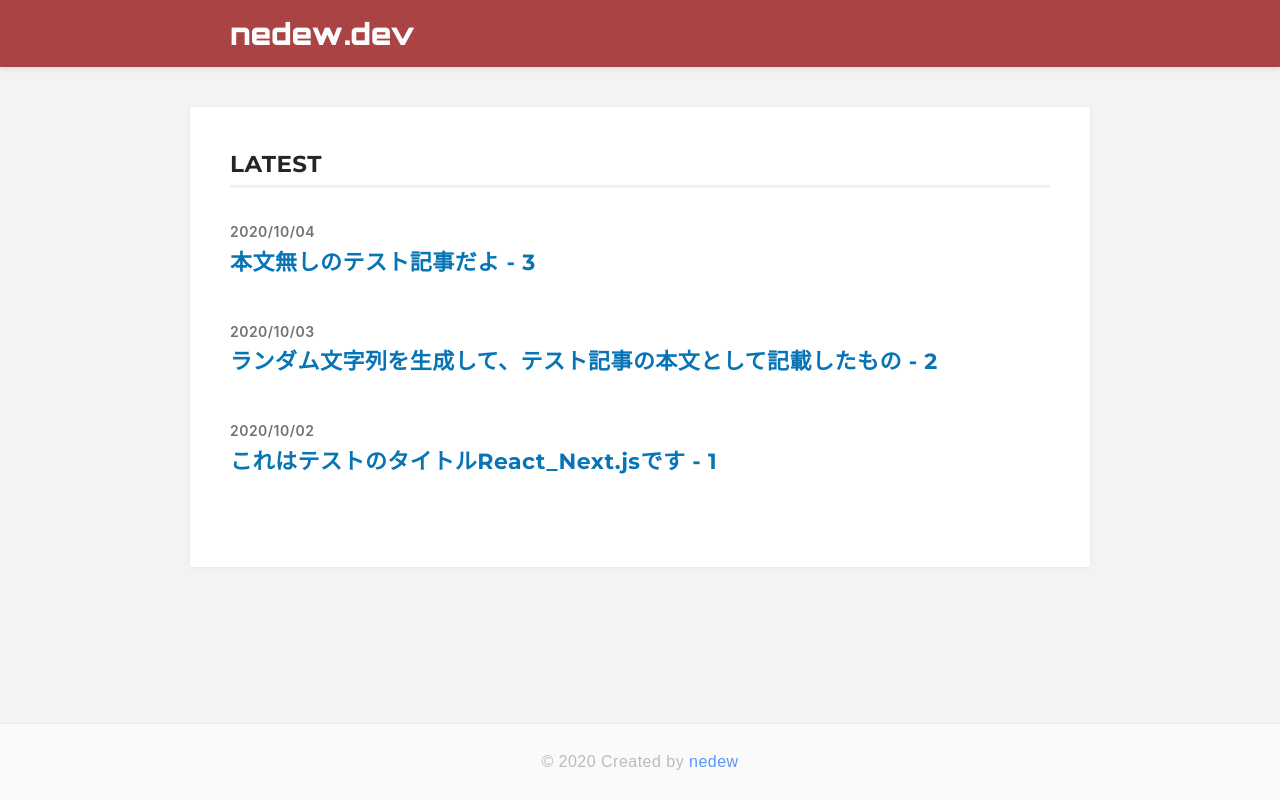
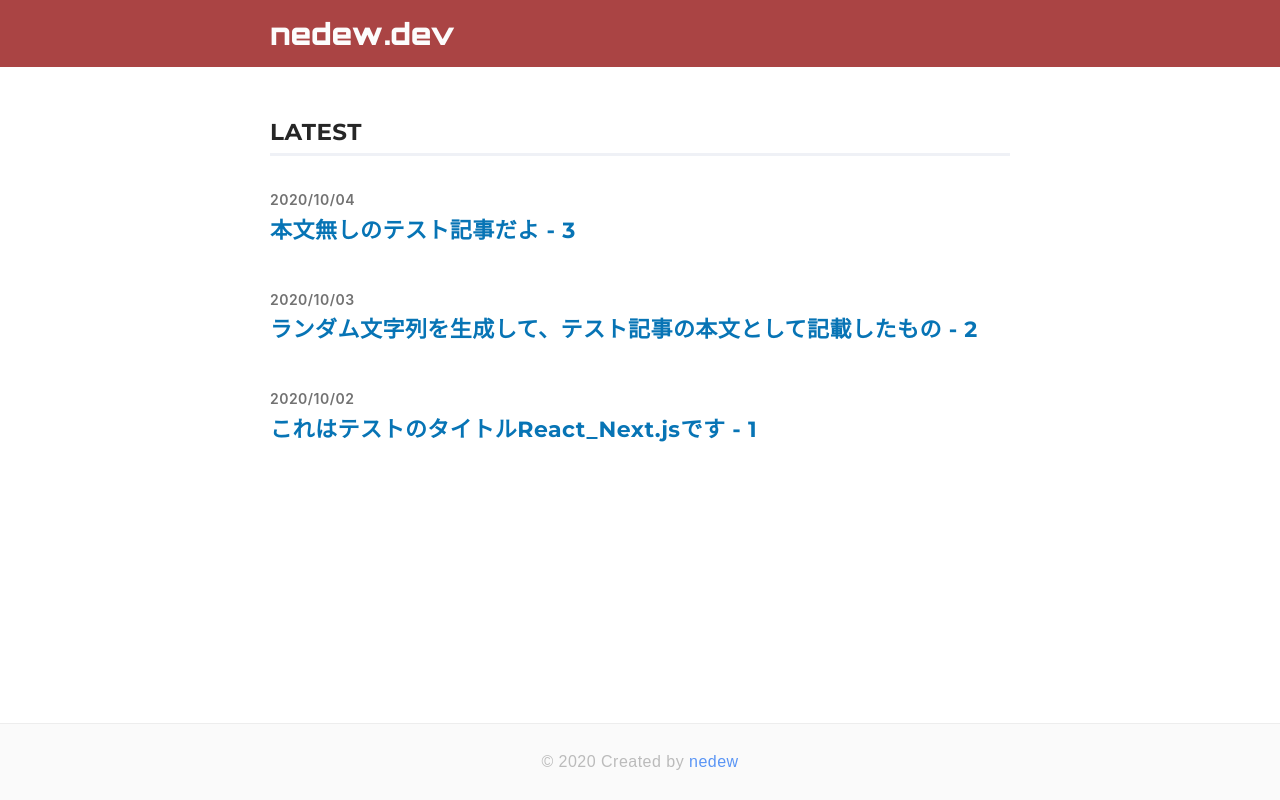
Before and after one commit to nedew/blog, a Next.js app: page / in a window 1280 px wide. Built offline with nearby package versions, Linux system fonts and the light colour scheme.

Commit message:
CSS変更

```diff
--- a/components/styles/header.module.scss
+++ b/components/styles/header.module.scss
@@ -7,7 +7,7 @@
   background-color: #fcfcfc;
   background-color: #AA4444;
   padding: 0.7rem 0;
-  box-shadow: 0 2.2px 4px 0 rgba(0,0,0,0.1);
+  // box-shadow: 0 2.2px 4px 0 rgba(0,0,0,0.1);
   @media screen and (max-width: $breakPoint) {
     padding: 0.5rem 0;
   }
--- a/components/styles/layout.module.scss
+++ b/components/styles/layout.module.scss
@@ -1,15 +1,15 @@
 @import "../../styles/_config.scss";
 
 .main {
-  background-color: #fff;
+  // background-color: $bgColorMain;
   box-sizing: border-box;
-  box-shadow: 0 0.7px 4px 0 rgba(0, 0, 0, 0.05);
+  // box-shadow: 0 0.7px 4px 0 rgba(0, 0, 0, 0.05);
   max-width: $maxWidth;
   width: 100%;
   margin-right: auto;
   margin-left: auto;
-  margin-top: 2.5rem;
-  margin-bottom: 2.5rem;
+  margin-top: $wideMarginTop;
+  margin-bottom: $wideMarginButtom;
   // border-radius: 23px;
   border-radius: 1px;
 
--- a/styles/_config.scss
+++ b/styles/_config.scss
@@ -1,13 +1,15 @@
 // $maxWidth: 760px;
-$maxWidth: 900px;
+$maxWidth: 800px;
 
 $breakPoint: 500px;
 
+$wideMarginTop: .5rem;
+$wideMarginButtom: .5rem;
 $widePaddingTop: 2.5rem;
-// $widePaddingRight: 2.5rem;
-// $widePaddingLeft: 2.5rem;
-$widePaddingRight: 40px;
-$widePaddingLeft: 40px;
+// $widePaddingRight: 40px;
+// $widePaddingLeft: 40px;
+$widePaddingRight: 30px;
+$widePaddingLeft: 30px;
 $widePaddingBottom: 3rem;
 
 $narrowPaddingTop: 1.8rem;
@@ -24,3 +26,6 @@ $narrowCodeMarginLeft: - $narrowPaddingLeft;
 
 // Colors
 $defaultLinkColor: #0774b5;
+// $bgColorBody: #f3f3f3;
+$bgColorBody: #fff;
+$bgColorMain: #fff;
--- a/styles/global.scss
+++ b/styles/global.scss
@@ -18,7 +18,7 @@ body {
   letter-spacing: 0.03rem;
   -webkit-font-smoothing: antialiased;
   // background-color: #f8f8f8;
-  background-color: #f3f3f3;
+  background-color: $bgColorBody;
   // background-color: #eff1f6;
   // background-color: #f6f1ef;
 
```
Also changed, not shown: components/styles/article.module.scss (+5 -3 lines).
